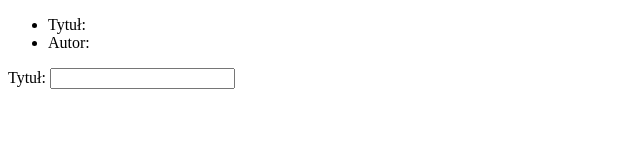
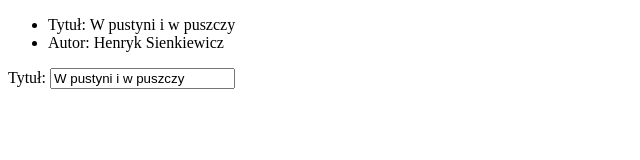
Before and after one commit to dobrmat/angular-bookstore, a website: page angular-bookstore/app/index.html in a window 1280 px wide. Shown: the whole page, without its empty margins (0-640 px from the left). Drawn offline with nearby package versions, Linux system fonts and the light colour scheme.

Commit message:
Kontrolery

```diff
--- a/angular-bookstore/app/index.html
+++ b/angular-bookstore/app/index.html
@@ -4,14 +4,18 @@
     <meta charset="utf-8"/>
     <title>Online Bookstore</title>
     <script src="bower_components/angular/angular.js"></script>
+
     <script src="js/app.js"></script>
+    <script src="js/controllers.js"></script>
 </head>
 <body>
+<div ng-controller="BooksController">
     <ul>
         <li>Tytuł: {{title}}</li>
         <li>Autor: {{author}}</li>
     </ul>
     <label for="edTitle">Tytuł:</label>
-	<input id = "edTitle" ng-model="title"/>
+    <input id="edTitle" ng-model="title"/>
+</div>
 </body>
 </html>
--- /dev/null
+++ b/angular-bookstore/app/js/controllers.js
@@ -0,0 +1,4 @@
+bookstoreApp.controller("BooksController", ["$scope", function($scope){
+    $scope.title = "W pustyni i w puszczy";
+    $scope.author = "Henryk Sienkiewicz";
+}]);
```
Lines whose indentation alone changed are shown as unchanged.
